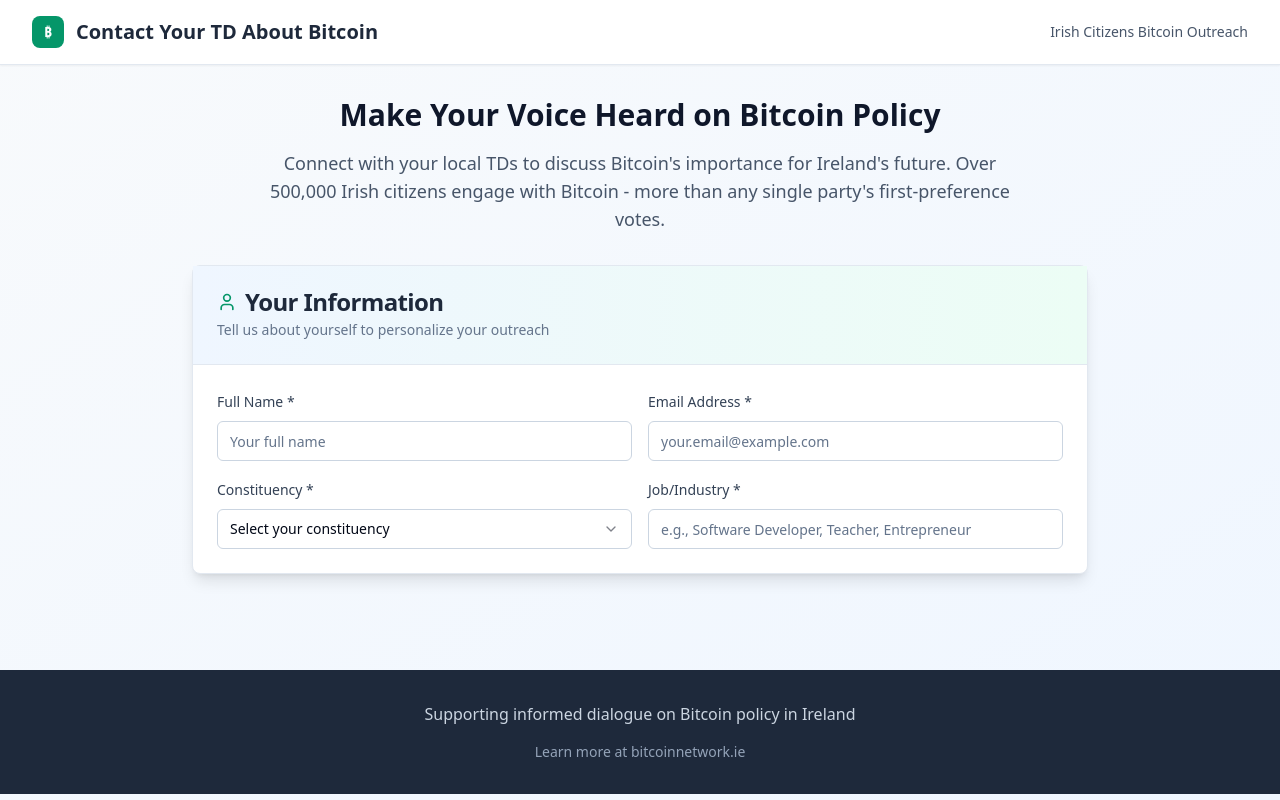
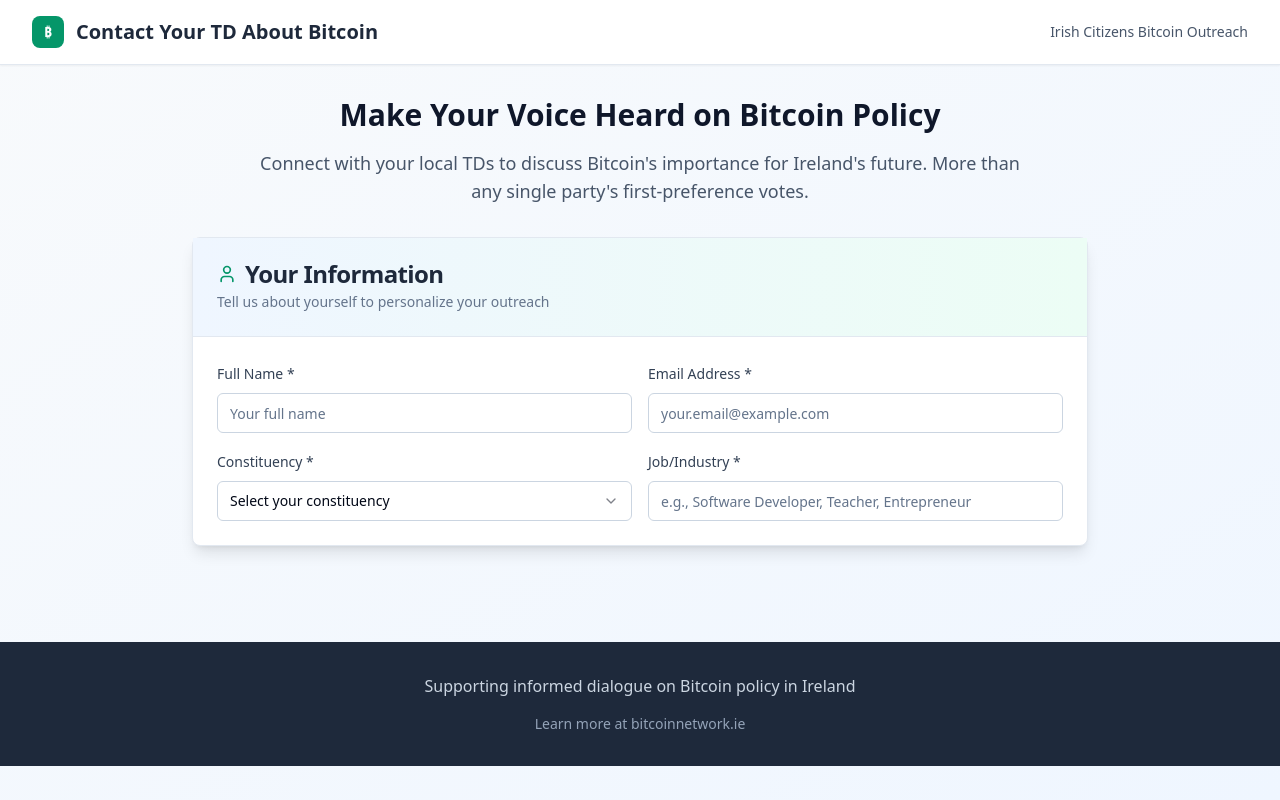
Before and after one commit to Bitcoin-Network-Ireland/bitcoin-ireland-action, a React (Vite) app: page / in a window 1280 px wide. Built offline with nearby package versions, Linux system fonts and the light colour scheme.

Commit message:
Remove Bitcoin engagement text
Removes the specified text from the subhead in the index page.

```diff
--- a/src/pages/Index.tsx
+++ b/src/pages/Index.tsx
@@ -29,7 +29,7 @@ const Index = () => {
           </h2>
           <p className="text-lg text-slate-600 max-w-3xl mx-auto">
             Connect with your local TDs to discuss Bitcoin's importance for Ireland's future.
-            Over 500,000 Irish citizens engage with Bitcoin - more than any single party's first-preference votes.
+            More than any single party's first-preference votes.
           </p>
         </div>
 
```
